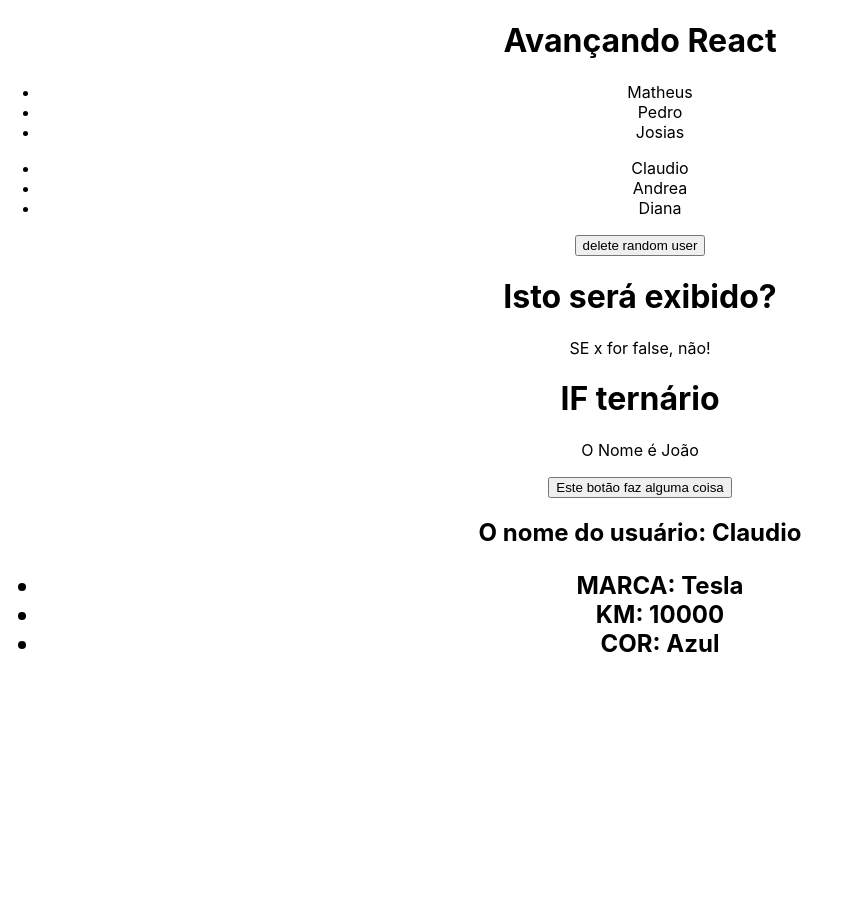
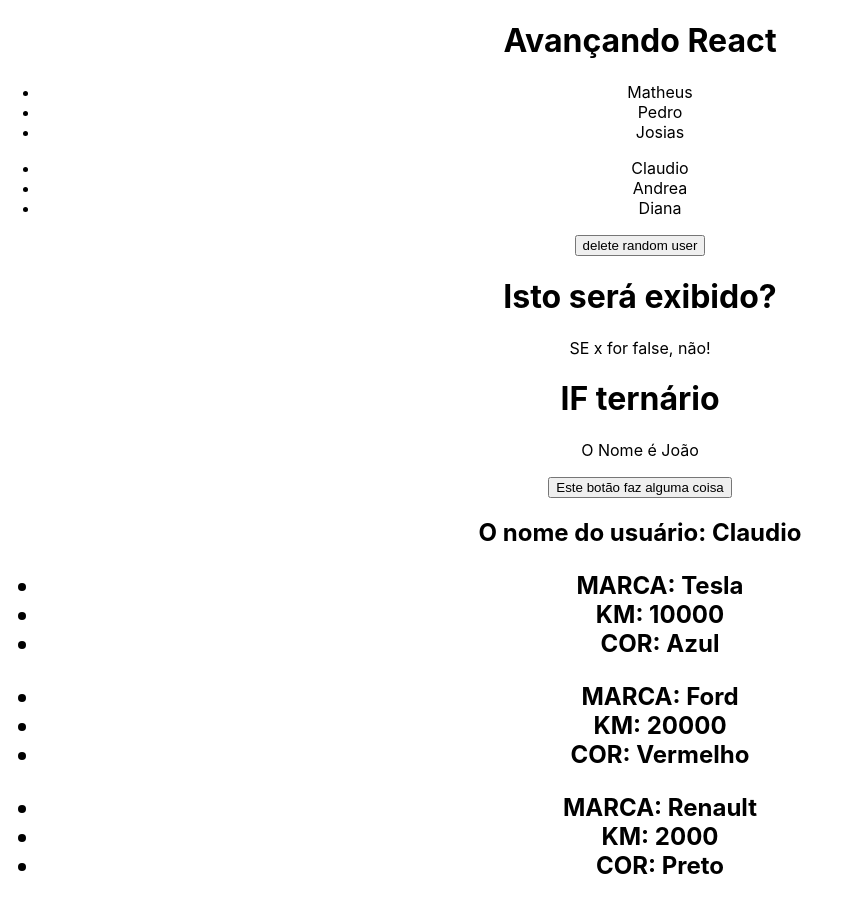
Before and after one commit to clacerda/React_Aulas_ProfMateusBattisti, a React (Create React App) app in the folder Avançando/my-react-app/: page / in a window 1280 px wide. Shown: the whole page, without its empty margins (0-846 px from the left). Before the commit the page ends 800 px from the top, so only its background shows below. Built offline with nearby package versions, Linux system fonts and the light colour scheme.

Commit message:
Atualização - Reaproveitamento

```diff
--- a/Avançando/my-react-app/src/App.js
+++ b/Avançando/my-react-app/src/App.js
@@ -37,6 +37,11 @@ function App() {
        <ShowUserName name= {userName}/>
        {/*Destructuring*/}
        <CarDetails brand="Tesla" km={10000} color="Azul"/>
+
+       {/*Reaproveitamento*/}
+       <CarDetails brand="Ford" km={20000} color="Vermelho"/>
+       {/*Reaproveitamento*/}
+       <CarDetails brand="Renault" km={2000} color="Preto"/>
     </div>
   );
 }
```
